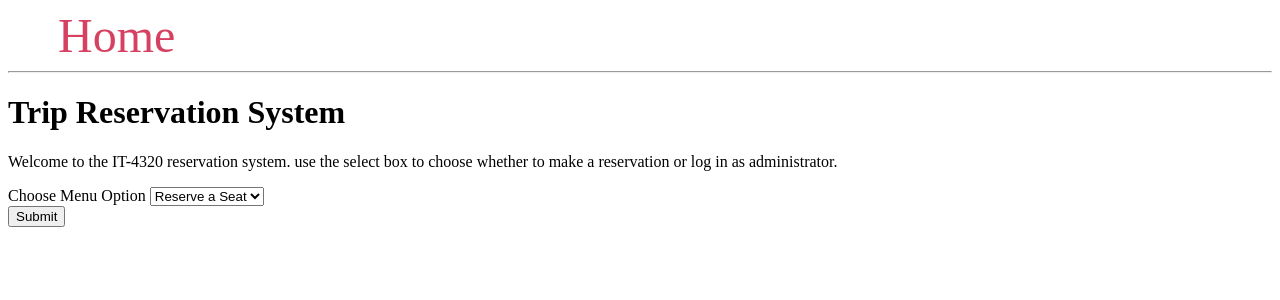
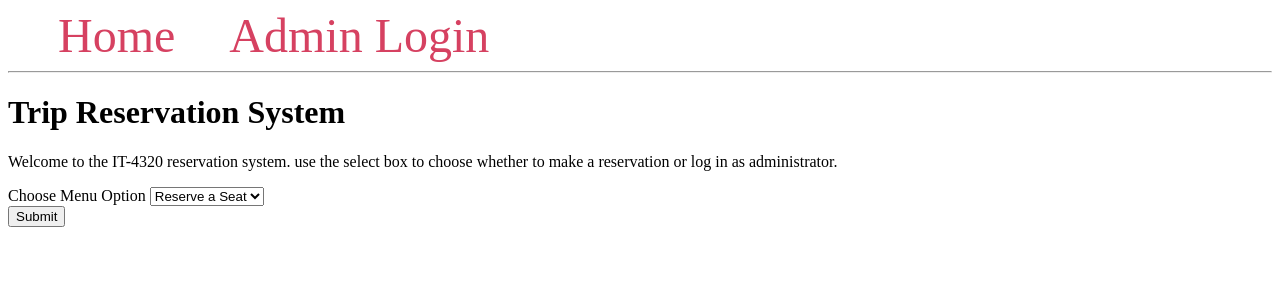
Before and after one commit to kellysun0124/Trip-Reservation-System, a Flask app: page / in a window 1280 px wide. Shown: the top 300 px of the page. Run offline with Flask 3, Linux system fonts and the light colour scheme.

Commit message:
added admin login functionality & base admin dash

```diff
--- a/app.py
+++ b/app.py
@@ -1,5 +1,5 @@
 import sqlite3
-from flask import Flask, render_template, request, url_for, flash, redirect, abort
+from flask import Flask, render_template, request, url_for, flash, redirect, abort, session
 
 # make a Flask application object called app
 app = Flask(__name__)
@@ -61,6 +61,59 @@ def get_reservations():
 def home():
 
     return render_template('home.html')
+
+# Route to render the admin login form
+@app.route('/admin-login', methods=['GET'])
+def render_admin_login():
+    return render_template('admin-login.html')
+
+# Route to handle admin login form submission
+@app.route('/admin-login', methods=['POST'])
+def handle_admin_login():
+    username = request.form.get('username')
+    password = request.form.get('password')
+
+    # Read admin credentials from the passcodes.txt file
+    admin_credentials = read_admin_credentials()
+
+    # Check if the provided credentials match any admin account
+    if (username, password) in admin_credentials:
+        session['admin_logged_in'] = True
+        flash('Admin login successful', 'success')
+        return redirect(url_for('admin_dashboard'))
+    else:
+        flash('Invalid credentials. Please try again.', 'error')
+
+    # Manually pop flashed messages from the session
+    session.pop('_flashes', None)
+
+    return redirect(url_for('render_admin_login'))
+
+# Function to read admin credentials from passcodes.txt
+def read_admin_credentials():
+    admin_credentials = []
+
+    try:
+        with open("data_files/passcodes.txt", "r") as passcodes_file:
+            for line in passcodes_file:
+                username, password = map(str.strip, line.split(','))
+                admin_credentials.append((username, password))
+    except FileNotFoundError:
+        print("passcodes.txt not found")
+
+    return admin_credentials
+
+# Route for the admin dashboard
+@app.route('/admin-dashboard')
+def admin_dashboard():
+    # Check if the admin is logged in
+    if not session.get('admin_logged_in'):
+        # Redirect to the admin login page if not logged in
+        flash('Please log in as admin first.', 'error')
+        return redirect(url_for('admin_login'))
+
+
+    return render_template('admin-dashboard.html')
 
 # @app.route('/create/', methods=('GET', 'POST'))
 # def create():
--- a/templates/base.html
+++ b/templates/base.html
@@ -28,6 +28,7 @@
 <body>
     <nav>
         <a href="{{ url_for('home') }}">Home</a>
+        <a href="{{ url_for('handle_admin_login') }}">Admin Login</a>
     </nav>
     <hr>
     <div class="content">
--- a/templates/home.html
+++ b/templates/home.html
@@ -3,7 +3,7 @@
 {% block content %}
     <h1>{% block title %} Trip Reservation System {% endblock %} </h1>
     <p>Welcome to the IT-4320 reservation system.  use the select box to choose whether to make a reservation or log in as administrator.</p>
-    <form method="post">
+    <form method="post" action="{{ url_for('render_admin_login') }}">
         <label for="menu_option">Choose Menu Option</label>
         <select name="menu_option", id="menu_option">
             <option value="reserve">Reserve a Seat</option>
```
Also changed, not shown: templates/admin-dashboard.html (added, +15 -0 lines), templates/admin-login.html (added, +24 -0 lines).
